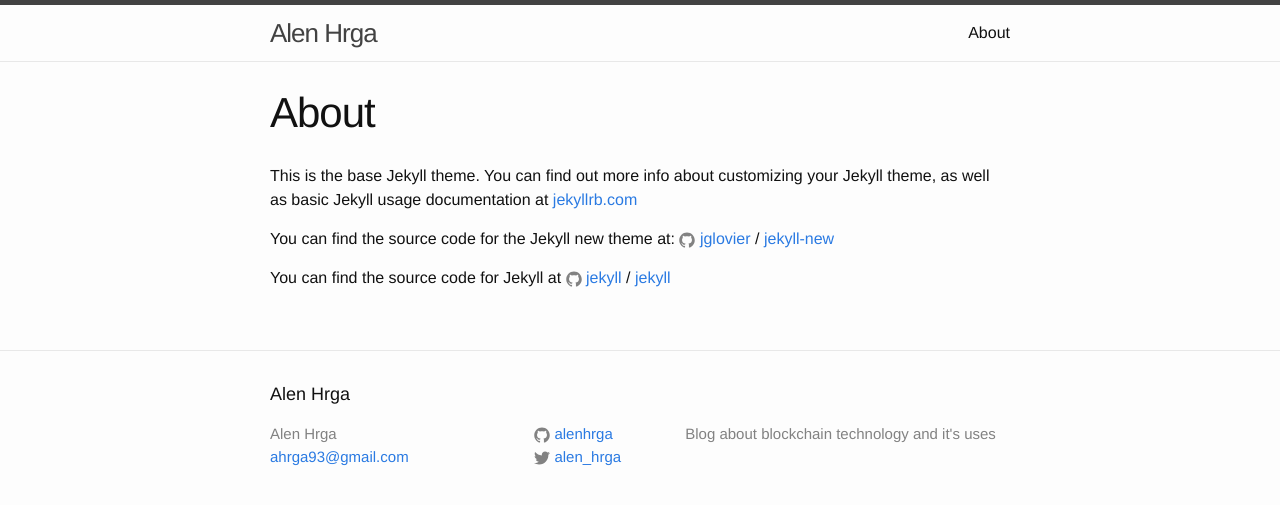
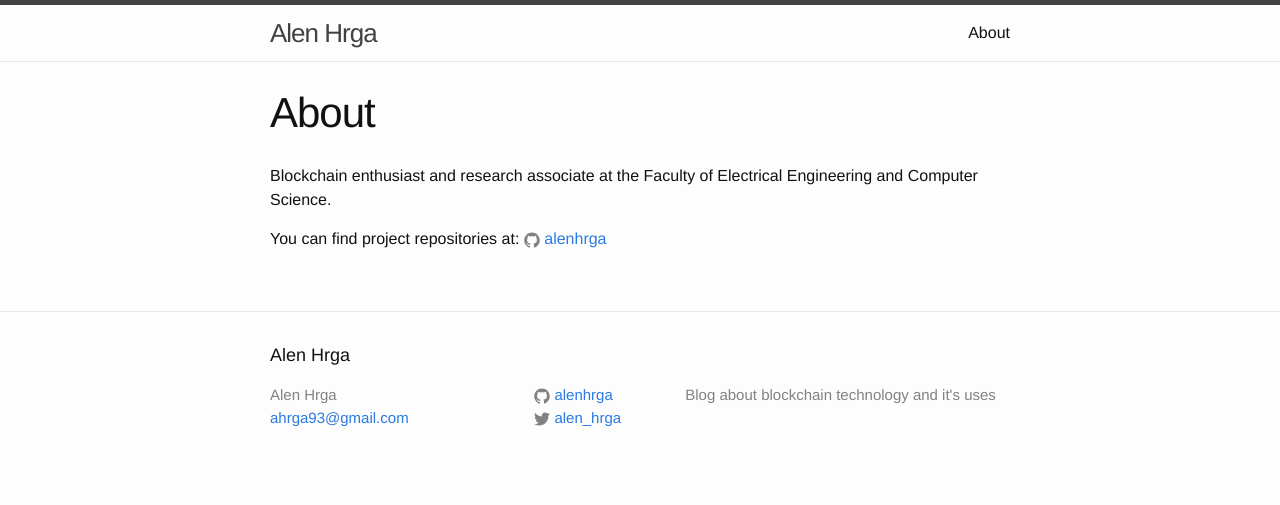
Before and after one commit to alenhrga/alenhrga.github.io, a Jekyll site: the page built from about.md, in a window 1280 px wide. Shown: the top 505 px of the page. Built offline with Jekyll 4.4.1, drawn with Linux system fonts in a browser that asks for light colours.

Commit message:
Update about.md

```diff
--- a/about.md
+++ b/about.md
@@ -3,13 +3,7 @@ layout: page
 title: About
 permalink: /about/
 ---
+Blockchain enthusiast and research associate at the Faculty of Electrical Engineering and Computer Science.
 
-This is the base Jekyll theme. You can find out more info about customizing your Jekyll theme, as well as basic Jekyll usage documentation at [jekyllrb.com](http://jekyllrb.com/)
-
-You can find the source code for the Jekyll new theme at:
-{% include icon-github.html username="jglovier" %} /
-[jekyll-new](https://github.com/jglovier/jekyll-new)
-
-You can find the source code for Jekyll at
-{% include icon-github.html username="jekyll" %} /
-[jekyll](https://github.com/jekyll/jekyll)
+You can find project repositories at:
+{% include icon-github.html username="alenhrga" %}
```
